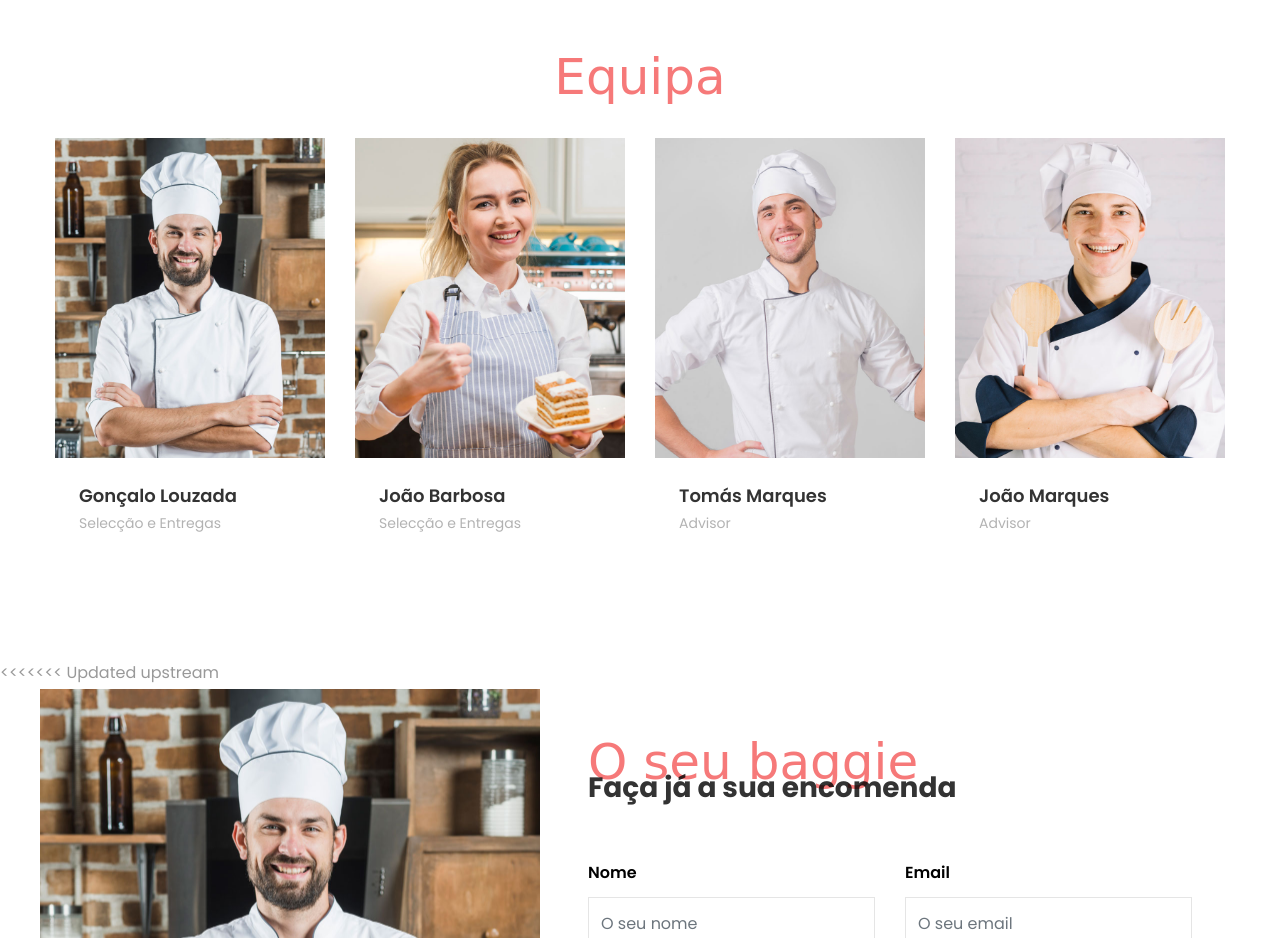
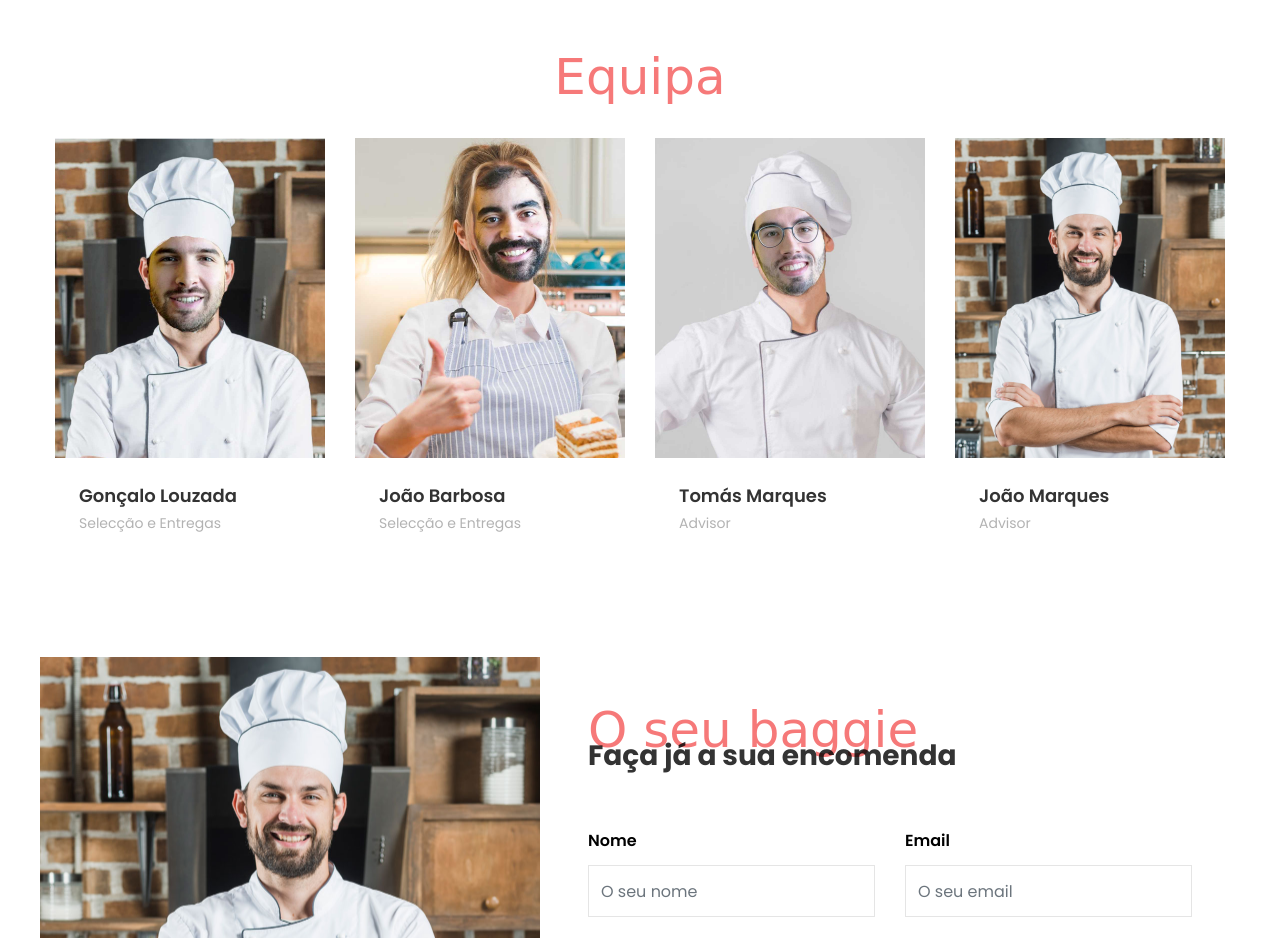
Before and after one commit to gclz/beggies, a plain HTML site: page index.html in a window 1280 px wide. Shown: the part 2620-3558 px from the top of the page. Drawn offline with Linux system fonts and the light colour scheme; some packages are replaced by stand-ins of ours; no server answers; files whose address does not match are found by name; a web font is replaced by a local one.

Commit message:
Chef images

```diff
--- a/index.html
+++ b/index.html
@@ -646,7 +646,7 @@
 				<div class="row">
 					<div class="col-md-6 col-lg-3 ftco-animate">
 						<div class="staff">
-							<div class="img" style="background-image: url(images/chef-4.jpg);"></div>
+							<div class="img" style="background-image: url(images/chef_1.jpg);"></div>
 							<div class="text px-4 pt-4">
 								<h3>Gonçalo Louzada</h3>
 								<span class="position mb-2">Selecção e Entregas</span>
@@ -664,7 +664,7 @@
 					</div>
 					<div class="col-md-6 col-lg-3 ftco-animate">
 						<div class="staff">
-							<div class="img" style="background-image: url(images/chef-2.jpg);"></div>
+							<div class="img" style="background-image: url(images/chef_2.jpg);"></div>
 							<div class="text px-4 pt-4">
 								<h3>João Barbosa</h3>
 								<span class="position mb-2">Selecção e Entregas</span>
@@ -682,7 +682,7 @@
 					</div>
 					<div class="col-md-6 col-lg-3 ftco-animate">
 						<div class="staff">
-							<div class="img" style="background-image: url(images/chef-3.jpg);"></div>
+							<div class="img" style="background-image: url(images/chef_3.jpg);"></div>
 							<div class="text px-4 pt-4">
 								<h3>Tomás Marques</h3>
 								<span class="position mb-2">Advisor</span>
@@ -700,7 +700,7 @@
 					</div>
 					<div class="col-md-6 col-lg-3 ftco-animate">
 						<div class="staff">
-							<div class="img" style="background-image: url(images/chef-1.jpg);"></div>
+							<div class="img" style="background-image: url(images/chef-4.jpg);"></div>
 							<div class="text px-4 pt-4">
 								<h3>João Marques</h3>
 								<span class="position mb-2">Advisor</span>
@@ -719,7 +719,6 @@
 			</div>
 		</section>
 
-<<<<<<< Updated upstream
 		<section class="ftco-section ftco-no-pt ftco-no-pb">
 			<div class="container">
 				<div class="row d-flex">
@@ -773,8 +772,6 @@
 			</div>
 		</section>
 
-=======
->>>>>>> Stashed changes
     <footer class="ftco-footer ftco-bg-dark ftco-section">
       <div class="container">
         <div class="row mb-5">
```
Also changed, not shown: images/chef_1.jpg (added), images/chef_2.jpg (added), images/chef_3.jpg (added), 1 other file.
